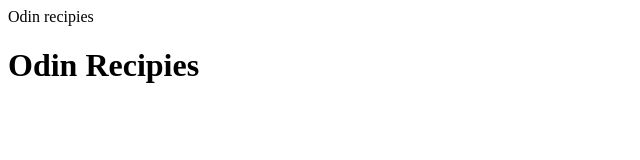
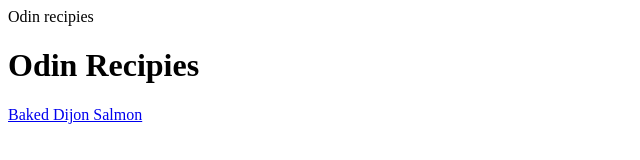
Before and after one commit to Righteous1ce/Odin-recipies, a plain HTML site: page index.html in a window 1280 px wide. Shown: the whole page, without its empty margins (0-640 px from the left). Drawn offline with Linux system fonts and the light colour scheme.

Commit message:
add index.html

```diff
--- a/index.html
+++ b/index.html
@@ -6,5 +6,7 @@
 </head>
  <body>
     <h1>Odin Recipies</h1>
+    <a href="./recipies/baked-dijon-salmon.html">Baked Dijon Salmon</a>
+
  </body>
 </html>
```
